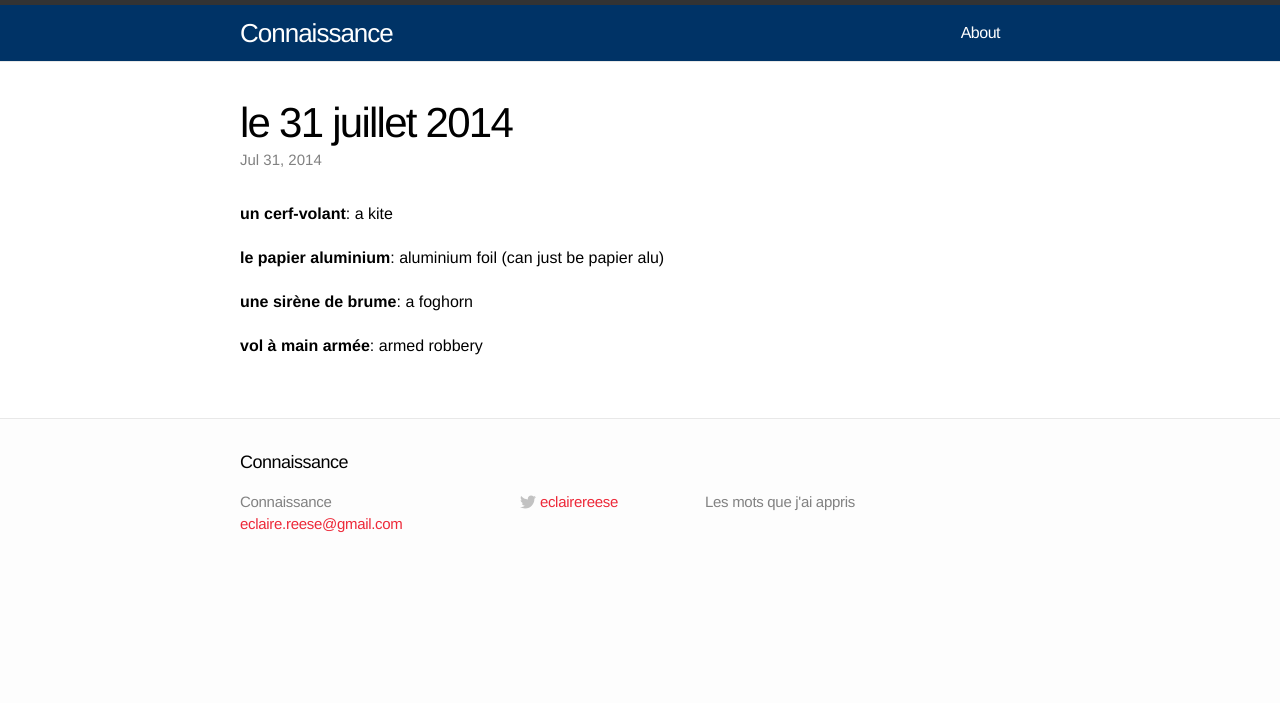
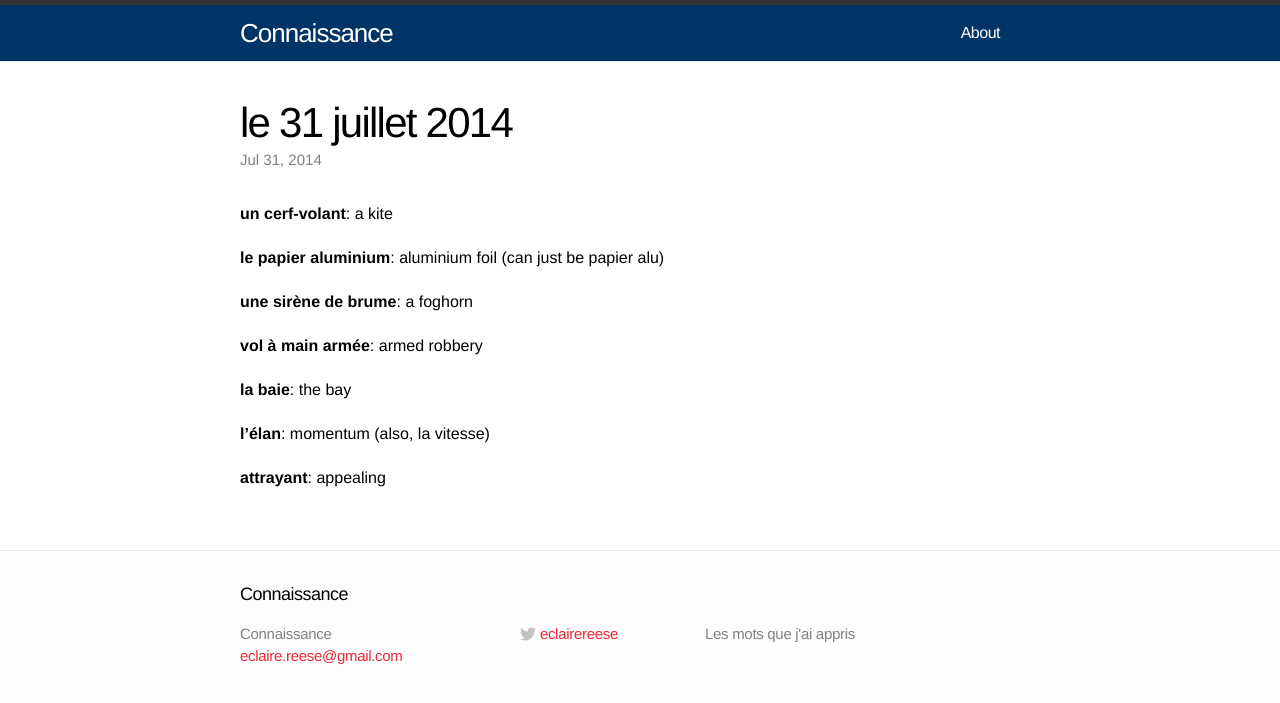
Before and after one commit to emilyreese/connaissance, a Jekyll site: the page built from _posts/2014-07-31-le-31-juillet-2014.markdown, in a window 1280 px wide. Shown: the top 703 px of the page. Built offline with Jekyll 4.4.1, drawn with Linux system fonts in a browser that asks for light colours.

Commit message:
le 31 juillet: add more words

```diff
--- a/_posts/2014-07-31-le-31-juillet-2014.markdown
+++ b/_posts/2014-07-31-le-31-juillet-2014.markdown
@@ -12,3 +12,9 @@ categories: mots
 **une sirène de brume**: a foghorn
 
 **vol à main armée**: armed robbery
+
+**la baie**: the bay
+
+**l'élan**: momentum (also, la vitesse)
+
+**attrayant**: appealing
```
